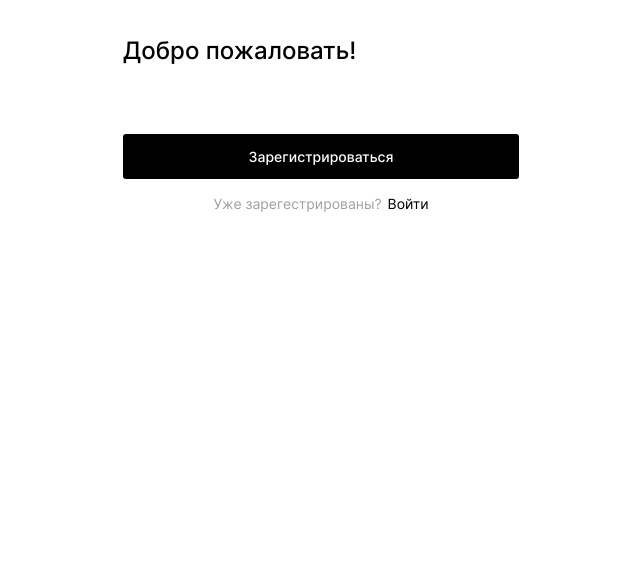
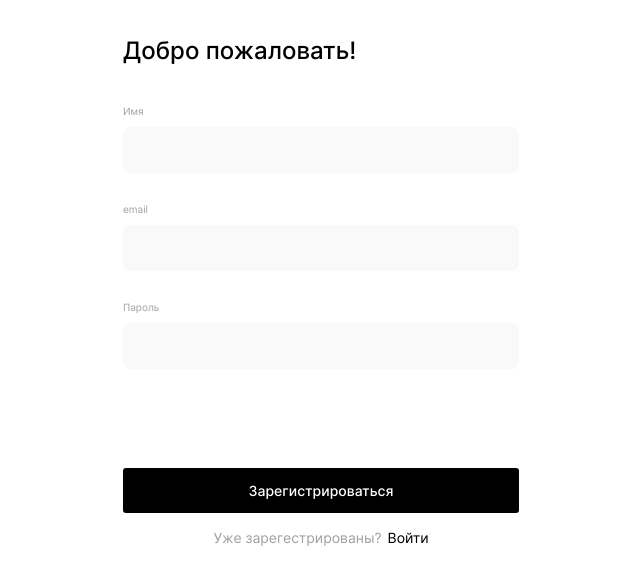
Before and after one commit to FulgrimPhoenix/movies-explorer-frontend-err, a React app: page /signup in a window 1280 px wide. Shown: the part 115-700 px from the top of the page, without its empty margins (319-959 px from the left). Built offline with nearby package versions, Linux system fonts and the light colour scheme.

Commit message:
feat: сверстать компоненты для страницы аторизации, разработать логику считывание полей и включить валидацию полей

```diff
--- a/src/components/App/App.js
+++ b/src/components/App/App.js
@@ -13,13 +13,18 @@ import { SearchForm } from "../SearchForm/SearchForm.js";
 import { MovieCardList } from "../MovieCardList/MovieCardList.js";
 import { Register } from "../Register/Register";
 import { LogRegForm } from "../LogRegForm/LogRegForm";
-
+import { LogRegInput } from "../LogRegInput/LogRegInput.js";
 
 function App() {
+  const [email, setEmail] = React.useState("");
+
+  function changeEmail(e) {
+    setEmail(e.target.value);
+    console.log(email);
+  }
 
   return (
     <div className="page">
-
       <Routes>
         <Route path="movies" element={<Movies />}>
           <Route
@@ -51,14 +56,18 @@ function App() {
           }
         />
         <Route path="/profile" />
-        <Route path="signin" element={<Register />}>
-          <Route index element={<LogRegForm formData={projectConstants.registerFormData} />} />
-        </Route>
-        <Route path="signup" element={<Register />}>
-          <Route index element={<LogRegForm formData={projectConstants.registerFormData} />} />
-        </Route>
+        <Route
+          path="signin"
+          registerFormData={projectConstants.registerFormData}
+          element={<Register />}
+        ></Route>
+        <Route
+          path="signup"
+          element={
+            <Register registerFormData={projectConstants.registerFormData} />
+          }
+        ></Route>
       </Routes>
-
     </div>
   );
 }
--- a/src/components/LogRegForm/LogRegForm.css
+++ b/src/components/LogRegForm/LogRegForm.css
@@ -1,12 +1,12 @@
 .log-reg-form {
-  margin: 70px auto;
+  margin: 70px auto 0;
   display: flex;
   flex-direction: column;
   min-width: 396px;
 }
 
 .log-reg-form__title {
-  margin: 40px 0 0;
+  margin: 40px 0;
   padding: 0;
   text-align: left;
   color: #000;
@@ -40,32 +40,3 @@
 .log-reg-form__button:hover{
   opacity: .8;
 }
-
-.log-reg-form__redirect-line {
-  margin: 16px auto 0;
-  color: #A0A0A0;
-  text-align: center;
-  font-family: Inter;
-  font-size: 14px;
-  font-style: normal;
-  font-weight: 400;
-  line-height: normal;
-}
-
-.log-reg-form__redirect-link {
-  margin: 0;
-  margin-left: 6px;
-  color: #000;
-  text-align: center;
-  font-family: Inter;
-  font-size: 14px;
-  font-style: normal;
-  font-weight: 400;
-  line-height: normal;
-  text-decoration: none;
-  transition: opacity .2s ease-in;
-}
-
-.log-reg-form__redirect-link:hover{
-  opacity: .8;
-}
--- a/src/components/LogRegForm/LogRegForm.js
+++ b/src/components/LogRegForm/LogRegForm.js
@@ -1,19 +1,19 @@
-import { Link, Outlet } from 'react-router-dom';
-import './LogRegForm.css';
+import "./LogRegForm.css";
 
-export function LogRegForm({formData}){
+export function LogRegForm( {children, formData }) {
   return (
-    <form className='log-reg-form'>
+    <form className="log-reg-form" noValidate>
       <picture>
-        <source srcSet={formData.logo} type="image/svg"/>
-        <img className='log-reg-form__logo' src={formData.legacyLogo} alt="logo" />
+        <source srcSet={formData.logo} type="image/svg" />
+        <img
+          className="log-reg-form__logo"
+          src={formData.legacyLogo}
+          alt="logo"
+        />
       </picture>
-      <h1 className='log-reg-form__title'>{formData.title}</h1>
-      <Outlet />
-      <button className='log-reg-form__button'>{formData.buttonText}</button>
-      <p className='log-reg-form__redirect-line'>
-        {formData.redirectLine}<Link className='log-reg-form__redirect-link' to={formData.redirectLink}>Войти</Link>
-      </p>
+      <h1 className="log-reg-form__title">{formData.title}</h1>
+      {children}
+      <button className="log-reg-form__button">{formData.buttonText}</button>
     </form>
-  )
+  );
 }
--- /dev/null
+++ b/src/components/LogRegInput/LogRegInput.css
@@ -0,0 +1,55 @@
+.log-reg-input {
+  display: flex;
+  flex-direction: column;
+  width: 100%;
+  max-width: 396px;
+  margin: 0;
+}
+
+.log-reg-input__title {
+  margin: 0;
+  color: #a0a0a0;
+  font-family: Inter;
+  font-size: 10px;
+  font-style: normal;
+  font-weight: 400;
+  line-height: normal;
+}
+
+.log-reg-input__input {
+  border: none;
+  background-color: #f9f9f9;
+  border-radius: 8px;
+  height: 46px;
+  margin: 10px 0 0;
+  box-sizing: border-box;
+  padding: 15px;
+  color: #000;
+  font-family: Inter;
+  font-size: 13px;
+  font-style: normal;
+  font-weight: 400;
+  line-height: normal;
+}
+
+.log-reg-input__input:focus {
+  border: none;
+  outline: none;
+}
+
+.log-reg-input__error-message {
+  margin: 10px 0 0;
+  color: #ff4062;
+  font-family: Inter;
+  font-size: 10px;
+  font-style: normal;
+  font-weight: 400;
+  line-height: normal;
+  opacity: 0;
+  transition: opacity 0.3s linear;
+  min-height: 20px;
+}
+
+.log-reg-input__error-message-active {
+  opacity: 1;
+}
--- /dev/null
+++ b/src/components/LogRegInput/LogRegInput.js
@@ -0,0 +1,43 @@
+import React from "react";
+import "./LogRegInput.css";
+
+export function LogRegInput({
+  title,
+  inputType,
+  minLength,
+  maxLength,
+  onChange,
+  value,
+  name,
+}) {
+  const [isValid, setIsValid] = React.useState(true);
+  const [errorMessage, setErrorMessage] = React.useState("");
+
+  function checkForValid(e) {
+    setIsValid(e.target.validity.valid);
+    setErrorMessage(e.target.validationMessage);
+  }
+
+  return (
+    <div className="log-reg-input">
+      <h2 className="log-reg-input__title">{title}</h2>
+      <input
+        name={name}
+        className="log-reg-input__input"
+        onChange={onChange}
+        onInput={(e) => checkForValid(e)}
+        value={value||""}
+        type={inputType}
+        minLength={minLength}
+        maxLength={maxLength}
+      />
+      <span
+        className={`log-reg-input__error-message ${
+          isValid ? "" : "log-reg-input__error-message-active"
+        }`}
+      >
+        {errorMessage}
+      </span>
+    </div>
+  );
+}
--- a/src/components/Register/Register.css
+++ b/src/components/Register/Register.css
@@ -2,3 +2,32 @@
   display: flex;
   flex-direction: column;
 }
+
+.register__redirect-line {
+  margin: 16px auto 0;
+  color: #A0A0A0;
+  text-align: center;
+  font-family: Inter;
+  font-size: 14px;
+  font-style: normal;
+  font-weight: 400;
+  line-height: normal;
+}
+
+.register__redirect-link {
+  margin: 0;
+  margin-left: 6px;
+  color: #000;
+  text-align: center;
+  font-family: Inter;
+  font-size: 14px;
+  font-style: normal;
+  font-weight: 400;
+  line-height: normal;
+  text-decoration: none;
+  transition: opacity .2s ease-in;
+}
+
+.register__redirect-link:hover{
+  opacity: .8;
+}
--- a/src/components/Register/Register.js
+++ b/src/components/Register/Register.js
@@ -1,10 +1,58 @@
-import { Outlet } from 'react-router-dom';
-import './Register.css';
+import { Link } from "react-router-dom";
+import { LogRegForm } from "../LogRegForm/LogRegForm";
+import { LogRegInput } from "../LogRegInput/LogRegInput";
+import { projectConstants } from "../../utils/constants";
+import "./Register.css";
+import { useForm } from "../../hooks/useForm";
+import { useEffect } from "react";
 
-export function Register(){
-  return(
-    <main className='register'>
-      <Outlet />
+export function Register({ registerFormData }) {
+  const { values, onChange, setValues } = useForm([]);
+
+  useEffect(() => {
+    setValues([]);
+  }, []);
+
+  return (
+    <main className="register">
+      <LogRegForm formData={projectConstants.registerFormData}>
+        <LogRegInput
+          name="name"
+          value={values["name"]}
+          onChange={onChange}
+          title="Имя"
+          inputType="text"
+          minLength={2}
+          maxLength={30}
+        />
+        <LogRegInput
+          name="email"
+          value={values["email"]}
+          onChange={onChange}
+          title="email"
+          inputType="email"
+          minLength={10}
+          maxLength={30}
+        />
+        <LogRegInput
+          name="password"
+          value={values["password"]}
+          onChange={onChange}
+          title="Пароль"
+          inputType="password"
+          minLength={8}
+          maxLength={16}
+        />
+      </LogRegForm>
+      <p className="register__redirect-line">
+        {registerFormData.redirectLine}
+        <Link
+          className="register__redirect-link"
+          to={registerFormData.redirectLink}
+        >
+          Войти
+        </Link>
+      </p>
     </main>
-  )
+  );
 }
--- /dev/null
+++ b/src/hooks/useForm.js
@@ -0,0 +1,14 @@
+import { useState } from "react";
+
+export const useForm = (initialValue) => {
+  const [values, setValues] = useState(initialValue);
+
+  return {
+    values,
+    onChange: (e) => {
+      setValues({ ...values, [e.target.name]: e.target.value });
+      console.log(values);
+    },
+    setValues,
+  };
+};
```
